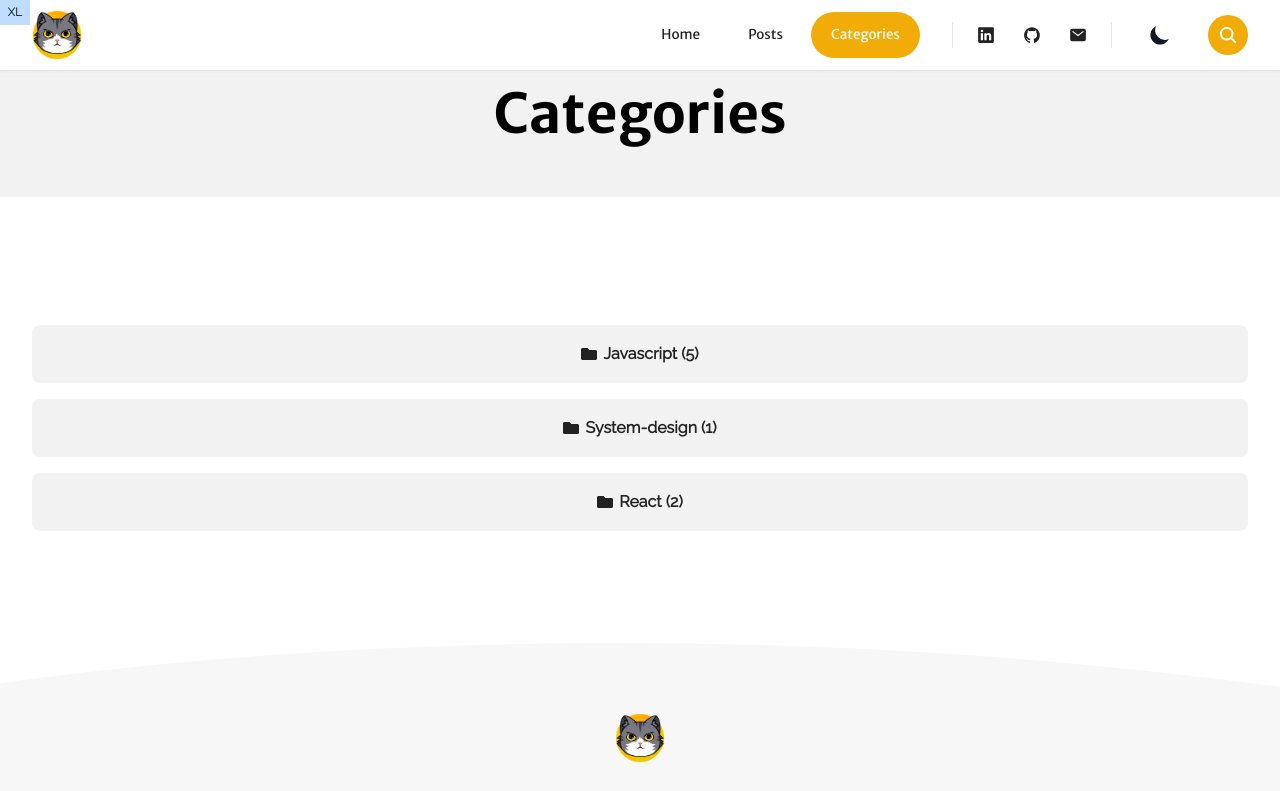
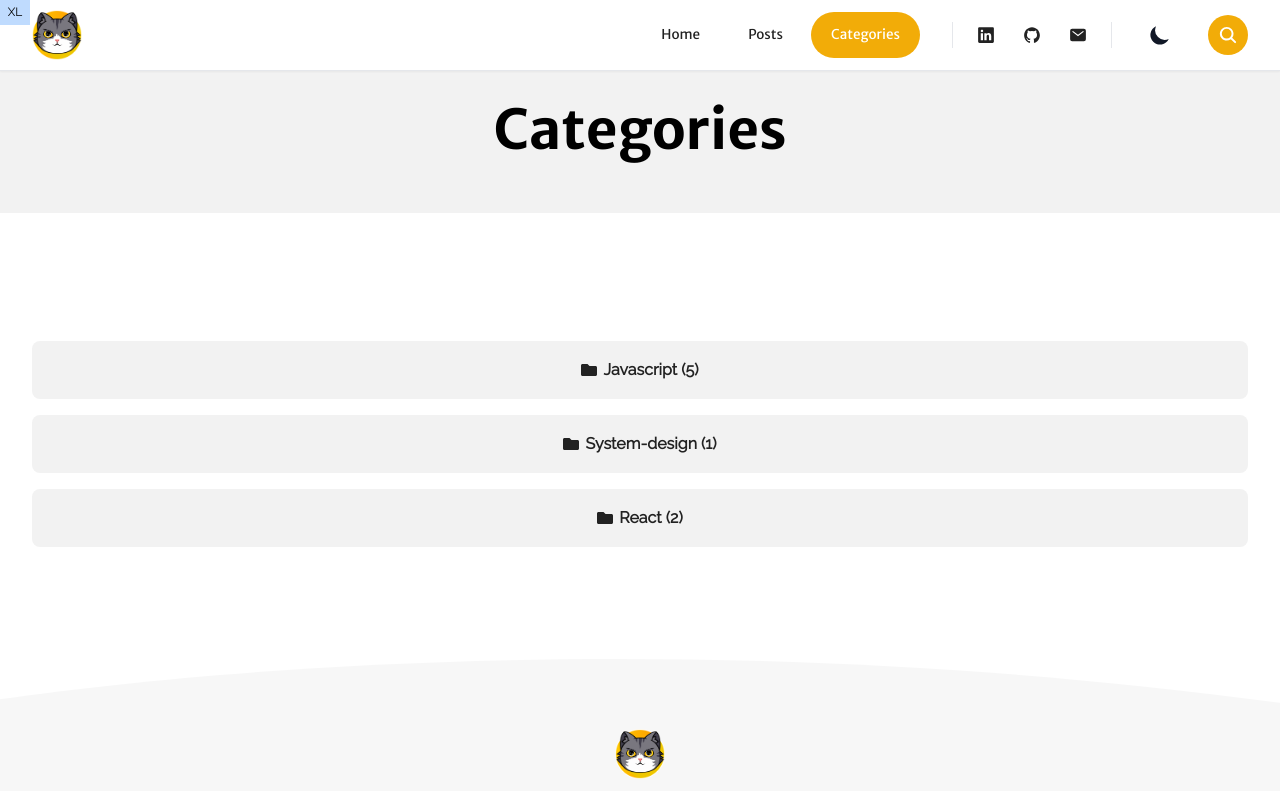
Before and after one commit to ridhamz/doodooti, a Next.js app: page /categories in a window 1280 px wide. Shown: the top 791 px of the page. Built offline with nearby package versions, Linux system fonts and the light colour scheme; what tailwind-bootstrap-grid would draw is missing.

Commit message:
new changes

```diff
--- a/pages/categories/index.js
+++ b/pages/categories/index.js
@@ -11,7 +11,7 @@ import { slugify } from "@lib/utils/textConverter";
 const Categories = ({ categories }) => {
   return (
     <Base title={"categories"}>
-      <section className="section mt-2 pt-6">
+      <section className="section mt-6 pt-6">
         {markdownify(
           "Categories",
           "h1",
```
